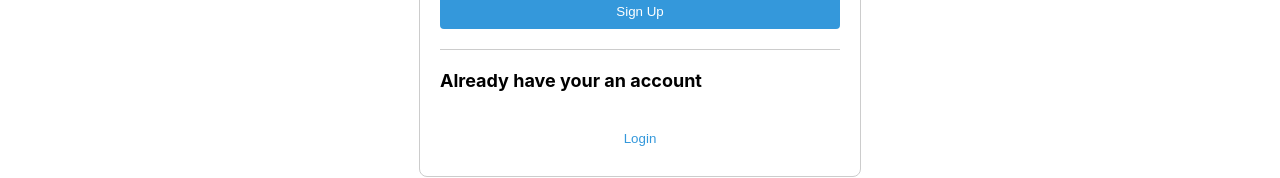
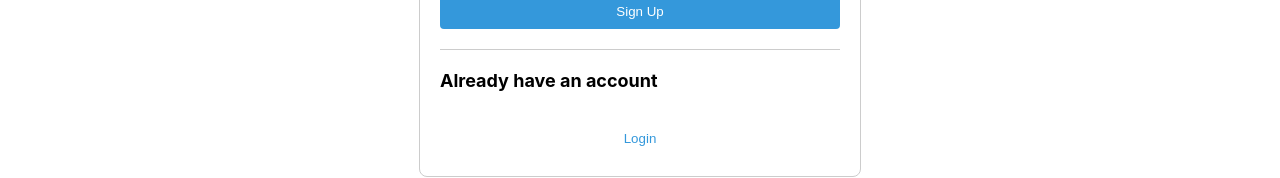
Before and after one commit to eashabibi/L6_TODO_APP, a React (Create React App) app in the folder client/: page /signup in a window 1280 px wide. Shown: the part 631-809 px from the top of the page. Built offline with nearby package versions, Linux system fonts and the light colour scheme; no server answers.

Commit message:
Added functionality to join individually

```diff
--- a/client/src/components/SessionPage.js
+++ b/client/src/components/SessionPage.js
@@ -367,7 +367,7 @@ const SessionPage = () => {
                 Join with team
               </button>
               <button className="lightbtn fitbtn" onClick={handleIndvidual}>
-                Join Indvidually
+                Join as Indvidually
               </button>
             </div>
           </div>
--- a/client/src/components/SignUp.js
+++ b/client/src/components/SignUp.js
@@ -91,7 +91,7 @@ const SignUp = () => {
         </button>
 
         <hr className="line" />
-        <p>Already have your an account</p>
+        <p>Already have  an account</p>
         <Link to="/">
           <button className="lightbtn">Login</button>
         </Link>
```
